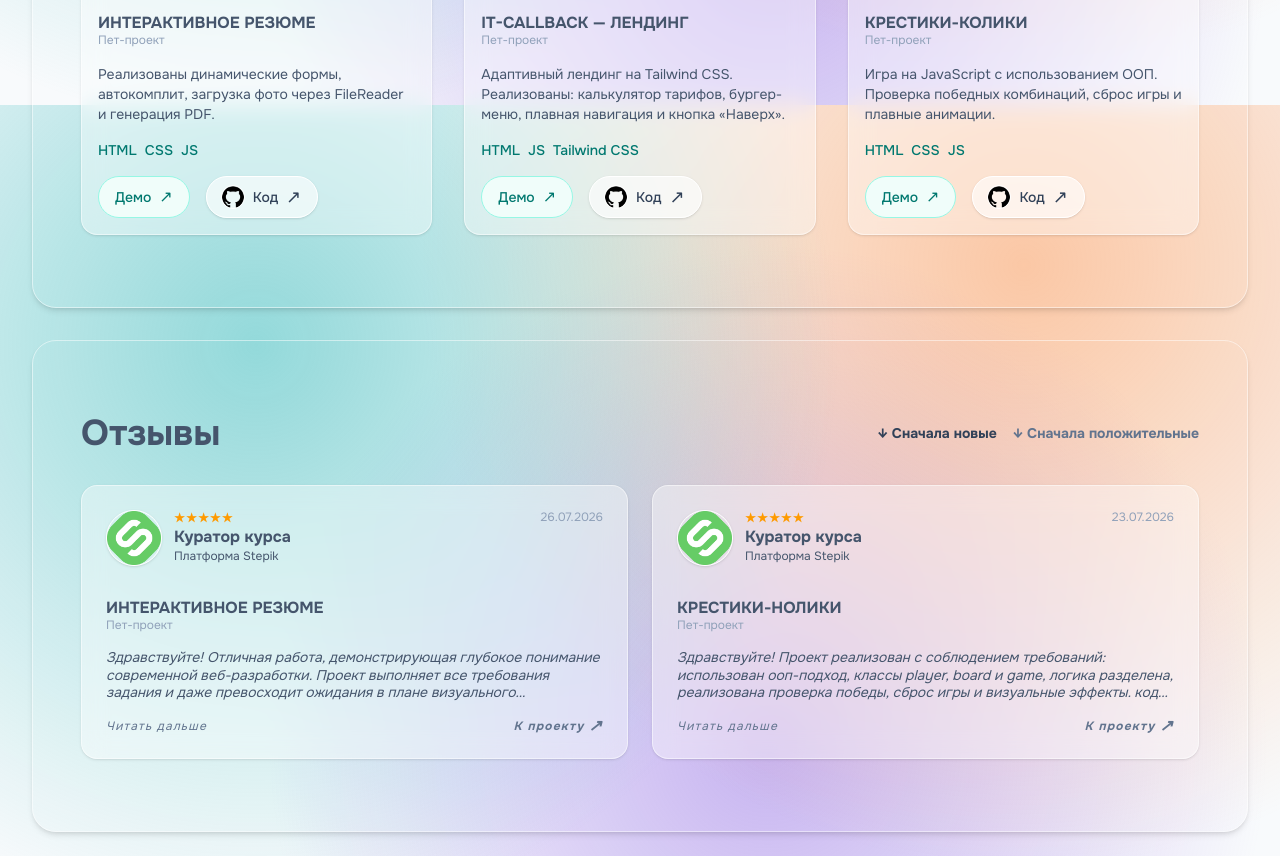
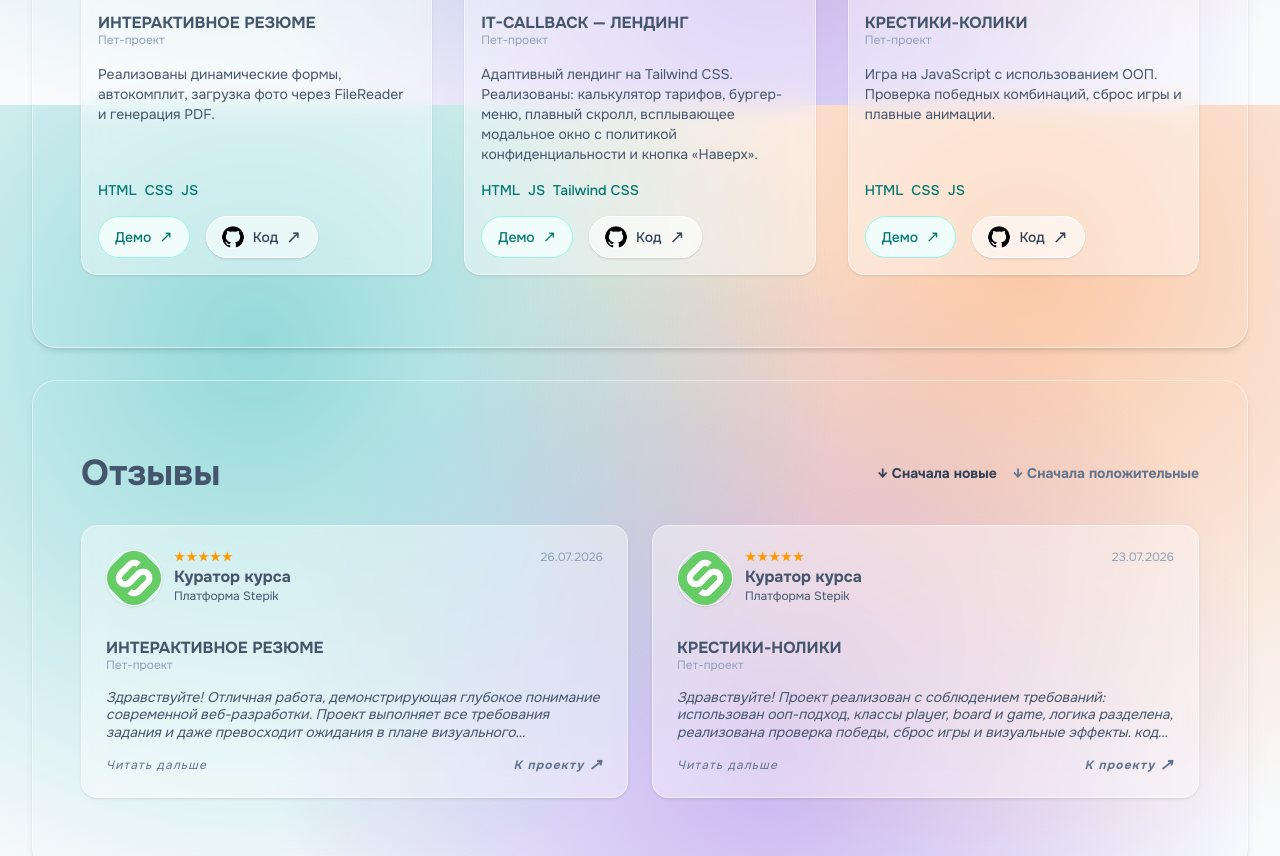
Before and after one commit to r0zzik/Tailwind_Portfolio_r0zzik, a website: page index.html in a window 1280 px wide. Shown: the part 1495-2351 px from the top of the page. Drawn offline with Linux system fonts and the light colour scheme.

Commit message:
Дополнено описание It callback карточки

```diff
--- a/index.html
+++ b/index.html
@@ -240,7 +240,7 @@
                         <!-- Основной контент карточки -->
                         <div class="flex flex-col justify-beetween flex-1">
                             <p class="text-sm text-slate-600 mb-4 flex-1">
-                                Адаптивный лендинг на Tailwind CSS. Реализованы: калькулятор тарифов, бургер-меню, плавная навигация и кнопка «Наверх».
+                                Адаптивный лендинг на Tailwind CSS. Реализованы: калькулятор тарифов, бургер-меню,  плавный скролл, всплывающее модальное окно с политикой конфиденциальности и кнопка «Наверх».
                             </p>
                             <!-- Футер карточки -->
                             <div class="flex flex-col gap-4">
```
